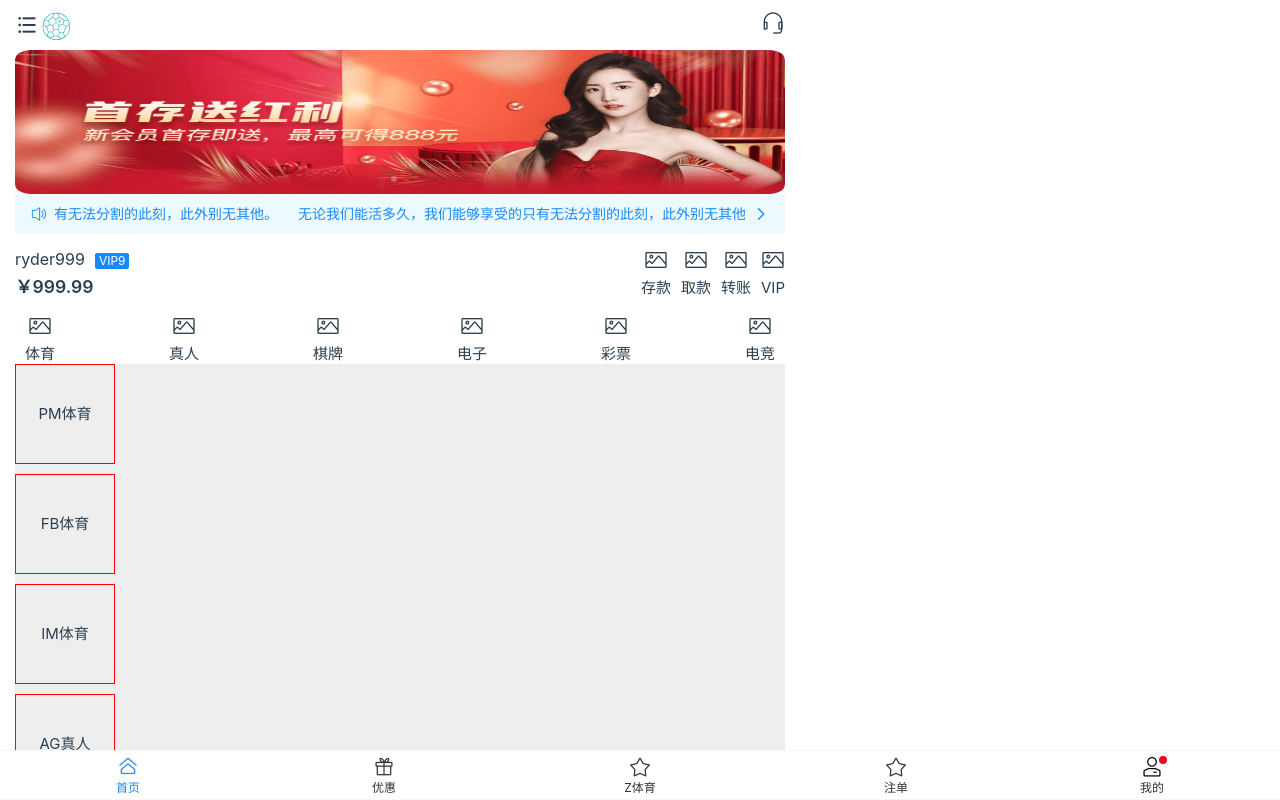
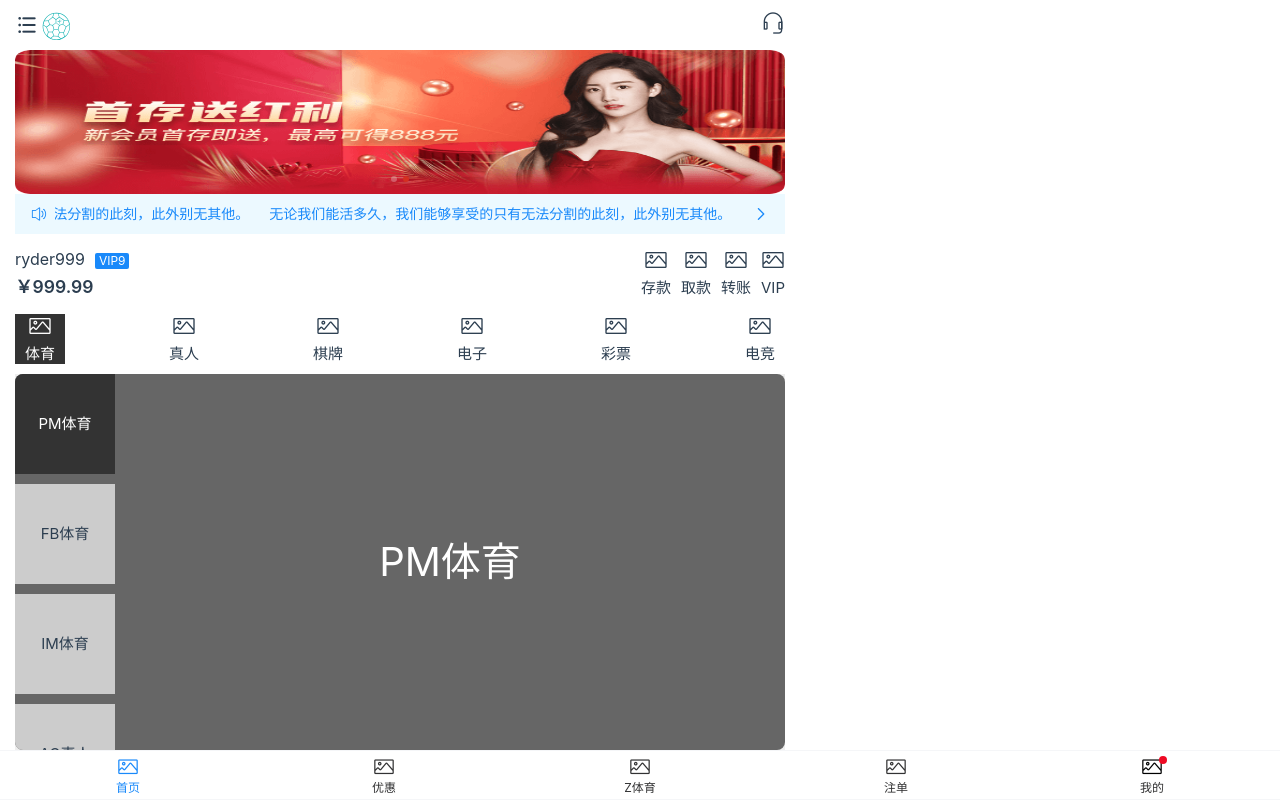
Before and after one commit to april520randy/sports-h5, a Vue app: page / in a window 1280 px wide. Built offline with nearby package versions, Linux system fonts and the light colour scheme.

Commit message:
游戏大厅交互

```diff
--- a/package.json
+++ b/package.json
@@ -10,6 +10,7 @@
     "format": "prettier --write src/"
   },
   "dependencies": {
+    "lodash": "^4.17.21",
     "pinia": "^2.0.35",
     "vant": "^4.3.1",
     "vue": "^3.2.47",
--- /dev/null
+++ b/public/test2.html
@@ -0,0 +1,99 @@
+<!DOCTYPE html>
+<html lang="en">
+  <head>
+    <meta charset="UTF-8" />
+    <meta http-equiv="X-UA-Compatible" content="IE=edge" />
+    <meta name="viewport" content="width=device-width, initial-scale=1.0" />
+    <title>Document</title>
+    <style>
+      *{
+        padding:0;
+        margin:0;
+      }
+      nav {
+        position: fixed;
+        left: 0;
+        top: 0;
+        background:rgba(0,0,0,.5);
+      }
+      nav a{
+        color: #fff;
+      }
+      nav a.active {
+        font-weight: bold;
+        color: red;
+      }
+      section {
+        height: 500px;
+        background :pink;
+      }
+      section:nth-of-type(2){
+        background:blue
+      }
+      section:nth-of-type(3){
+        background:green
+      }
+      section:nth-of-type(4){
+        background:orangered
+      }
+      section:nth-of-type(5){
+        background:yellowgreen
+      }
+      section:nth-of-type(6){
+        background:peru
+      }
+      section:nth-of-type(7){
+        background:red
+      }
+    </style>
+  </head>
+  <body>
+    <!-- HTML结构 -->
+    <nav>
+      <ul>
+        <li><a href="#section1">Section 1</a></li>
+        <li><a href="#section2">Section 2</a></li>
+        <li><a href="#section3">Section 3</a></li>
+        <li><a href="#section3">Section 4</a></li>
+        <li><a href="#section3">Section 5</a></li>
+        <li><a href="#section3">Section 6</a></li>
+        <li><a href="#section3">Section 7</a></li>
+
+      </ul>
+    </nav>
+
+    <main>
+      <section id="section1">Section 1</section>
+      <section id="section2">Section 2</section>
+      <section id="section3">Section 3</section>
+      <section id="section1">Section 4</section>
+      <section id="section2">Section 5</section>
+      <section id="section3">Section 6</section>
+      <section id="section3">Section 7</section>
+
+    </main>
+    <script>
+      const navLinks = document.querySelectorAll('nav a')
+      const sections = document.querySelectorAll('main section')
+
+      window.addEventListener('scroll', () => {
+        const scrollPos = window.scrollY
+        // console.log(scrollPos)
+        // 遍历所有目标元素，计算其相对于文档顶部的位置
+        sections.forEach((section, index) => {
+          const offsetTop = section.offsetTop
+          const height = section.offsetHeight
+          let condition = scrollPos >= offsetTop && scrollPos < offsetTop + height
+          condition = scrollPos > offsetTop
+          if (condition) {
+            // 当前所在的目标元素，设置其对应的导航菜单项高亮显示
+            navLinks.forEach((navLink) => {
+              navLink.classList.remove('active')
+            })
+            navLinks[index+1].classList.add('active')
+          }
+        })
+      })
+    </script>
+  </body>
+</html>
--- a/src/components/Tabbar.vue
+++ b/src/components/Tabbar.vue
@@ -1,14 +1,14 @@
 <template>
   <van-tabbar route v-model="active">
-    <van-tabbar-item to="/" icon="home-o">首页</van-tabbar-item>
-    <van-tabbar-item to="/activity" icon="point-gift-o">优惠</van-tabbar-item>
-    <van-tabbar-item to="/game" icon="star-o">Z体育</van-tabbar-item>
-    <van-tabbar-item to="/bet" icon="star-o">注单</van-tabbar-item>
+    <van-tabbar-item to="/" icon="photo-o">首页</van-tabbar-item>
+    <van-tabbar-item to="/activity" icon="photo-o">优惠</van-tabbar-item>
+    <van-tabbar-item to="/game" icon="photo-o">Z体育</van-tabbar-item>
+    <van-tabbar-item to="/bet" icon="photo-o">注单</van-tabbar-item>
     <van-tabbar-item to="/user-center" dot>
       <span>我的</span>
       <template #icon="props">
         <!-- <img :src="props.active ? icon.active : icon.inactive" /> -->
-        <van-icon name="manager-o" :color="props.active ? '#1989fa' : '#000'" />
+        <van-icon name="photo-o" :color="props.active ? '#1989fa' : '#000'" />
       </template>
     </van-tabbar-item>
   </van-tabbar>
--- a/src/views/HomeView/HomeView.vue
+++ b/src/views/HomeView/HomeView.vue
@@ -60,26 +60,7 @@
       </div>
     </div>
     <!-- 游戏大厅 -->
-    <div class="game-lobby">
-      <div class="tab">
-        <div class="item" v-for="item in tabList" :key="item.name">
-          <p>
-            <van-icon name="photo-o" size="24" />
-          </p>
-          <p>
-            <span>{{ item || '体育' }}</span>
-          </p>
-        </div>
-      </div>
-      <div class="scroll-wrapper">
-        <div class="game-list">
-          <div class="item" v-for="item in gameList" :key="item.name">
-            <div class="img-box"></div>
-            <h4>{{ item.name }}</h4>
-          </div>
-        </div>
-      </div>
-    </div>
+    <GameLobby/>
   </div>
   <!-- 侧边设置菜单 -->
   <van-popup v-model:show="showMenu" position="left" :style="{ width: '70%', height: '100%' }">
@@ -124,7 +105,7 @@
 </template>
 <script setup>
 import IconSport from '@/components/icons/IconSport.vue'
-import gameData from './gameList'
+import GameLobby from './components/GameLobby/GameLobby.vue'
 import { ref, reactive, toRefs } from 'vue'
 import { useRouter } from 'vue-router'
 import { resolvePath } from '@/utils'
@@ -187,11 +168,7 @@ const fastWayList = [
     path: '/vip-center'
   }
 ]
-// 游戏列表
-const tabList = gameData.map((item) => item.name)
-const gameList = gameData.reduce((accumulator, item) => {
-  return [...accumulator, ...item.gameList]
-}, [])
+
 </script>
 
 <style lang="stylus" scoped>
@@ -264,35 +241,7 @@ header{
 
   }
 }
-.game-lobby{
-  .tab{
-    display flex
-    justify-content space-between
-    .item{
-      text-align center
-      width 50px
-      height 50px
-    }
-  }
-  .scroll-wrapper{
-    overflow auto
-    height calc(100vh - 50px - 144px - 40px - 80px - 50px - 50px)
-    background #eee
-    .game-list{
-      // overflow-y scroll
-      // overscroll-behavior: none;
-      .item{
-        height 100px
-        width @height
-        border 1px solid red
-        margin-bottom 10px
-        display flex
-        align-items center
-        justify-content center
-      }
-  }
-  }
-}
+
 .menu-content{
   padding 15px
   .van-icon-close{
--- /dev/null
+++ b/src/views/HomeView/components/GameLobby/GameLobby.vue
@@ -0,0 +1,167 @@
+<template>
+  <div class="game-lobby">
+    <!-- 游戏分类导航 -->
+    <div class="tab">
+      <div
+        :class="{ active: currentGameTypeIdx === idx }"
+        class="item"
+        v-for="(item, idx) in tabList"
+        :key="item.name"
+        @click="setGameType(idx)"
+      >
+        <p>
+          <van-icon name="photo-o" size="24" />
+        </p>
+        <p>
+          <span>{{ item || '体育' }}</span>
+        </p>
+      </div>
+    </div>
+    <div class="game-view">
+      <div class="scroll-wrapper" @scroll.stop="handleScroll">
+        <div class="game-list">
+          <div
+            ref="itemRefs"
+            :class="{ active: delayCurrentGameIdx === idx }"
+            class="item"
+            v-for="(item, idx) in gameList"
+            :key="item.name"
+          >
+            <div class="img-box"></div>
+            <h4>{{ item.name }}</h4>
+          </div>
+        </div>
+      </div>
+      <div class="current-game-view">
+        <h3 class="title">{{ currentGame.name }}</h3>
+      </div>
+    </div>
+  </div>
+</template>
+
+<script setup>
+import gameData from './gameList'
+import { ref, computed, watch } from 'vue'
+import { debounce, throttle } from 'lodash'
+console.log(gameData)
+// 游戏列表
+const tabList = gameData.map((item) => item.name)
+const gameList = gameData.reduce((accumulator, item) => {
+  item.gameList.forEach((g) => {
+    if (g.gameType === 4) {
+      g.gameType = 3
+    }
+  })
+  return [...accumulator, ...item.gameList]
+}, [])
+
+const itemRefs = ref([]) // 游戏列表dom
+const currentGameTypeIdx = ref(0) // 当前游戏分类索引
+const currentGameIdx = ref(0) // 当前游戏索引
+const currentGame = computed(() => gameList[currentGameIdx.value]) // 当前游戏
+const delayCurrentGameIdx = ref(0) // 延迟选中游戏效果的索引
+watch(
+  currentGameIdx,
+  debounce(async () => {
+    delayCurrentGameIdx.value = currentGameIdx.value
+  }, 300)
+)
+
+// 滚动回调
+const handleScroll = throttle(($event) => {
+  const scrollTop = $event.target.scrollTop
+  // 设置游戏选中项
+  itemRefs.value.forEach((item, idx) => {
+    const offsetTop = item.offsetTop
+    if (scrollTop > offsetTop) {
+      currentGameIdx.value = idx + 1
+    } else if (scrollTop === offsetTop) {
+      currentGameIdx.value = idx
+    }
+  })
+  // 处理最后一个游戏边界
+  if (currentGameIdx.value === itemRefs.value.length) {
+    currentGameIdx.value = itemRefs.value.length - 1
+  }
+  // 设置游戏分类
+  const typeIdx = gameData.findIndex((item) => item.gameType === currentGame.value.gameType)
+  setGameType(typeIdx)
+  // 选中第一个游戏或最后一个游戏时，不需要延迟选中
+  const firstGame = !currentGameIdx.value
+  const lastGame = currentGameIdx.value === itemRefs.value.length - 1
+  if (firstGame || lastGame) {
+    delayCurrentGameIdx.value = currentGameIdx.value
+  }
+}, 0)
+
+// 设置游戏分类
+const setGameType = (idx) => {
+  currentGameTypeIdx.value = idx
+}
+</script>
+
+<style lang="stylus" scoped>
+.game-lobby{
+  .tab{
+    display flex
+    justify-content space-between
+    padding-bottom 10px
+    .item{
+      text-align center
+      width 50px
+      height 50px
+      &.active{
+        background #333
+        color #fff
+      }
+    }
+  }
+  .game-view{
+    position relative
+    background #eee
+  }
+  .scroll-wrapper{
+    overflow auto
+    height calc(100vh - 50px - 144px - 40px - 80px - 50px - 50px - 10px)
+    border-radius 8px
+    z-index 2
+    .game-list{
+      padding-bottom 200px
+      .item{
+        height 100px
+        width @height
+        background #ccc
+        margin-bottom 10px
+        display flex
+        align-items center
+        justify-content center
+        &.active{
+          background #333
+          color #fff
+        }
+
+      }
+    }
+  }
+
+  .current-game-view{
+      position absolute
+      top 0
+      right 0
+      z-index 1
+      padding-left 100px
+      background #666
+      color #fff
+      border-radius 8px
+      width 100%
+      height 100%
+      display flex
+      justify-content center
+      align-items center
+      .title{
+        font-size 40px
+      }
+
+    }
+}
+</style>
```
Also changed, not shown: src/views/HomeView/components/GameLobby/gameList.js (renamed from src/views/HomeView/gameList.js), 1 other file (tests, documents, lock files or other folders).
